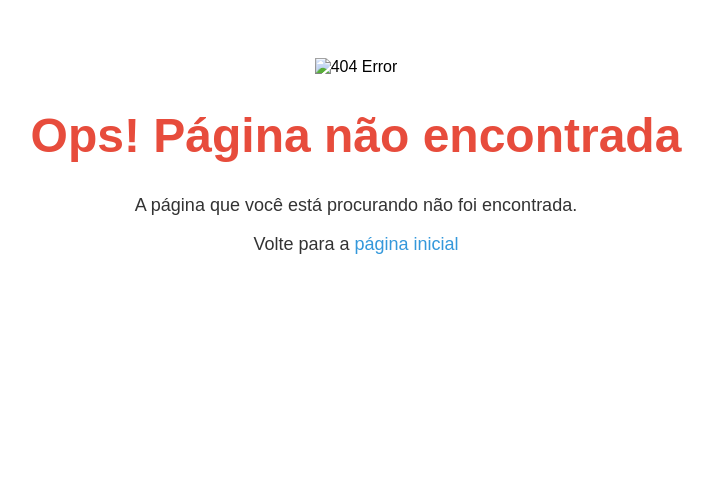
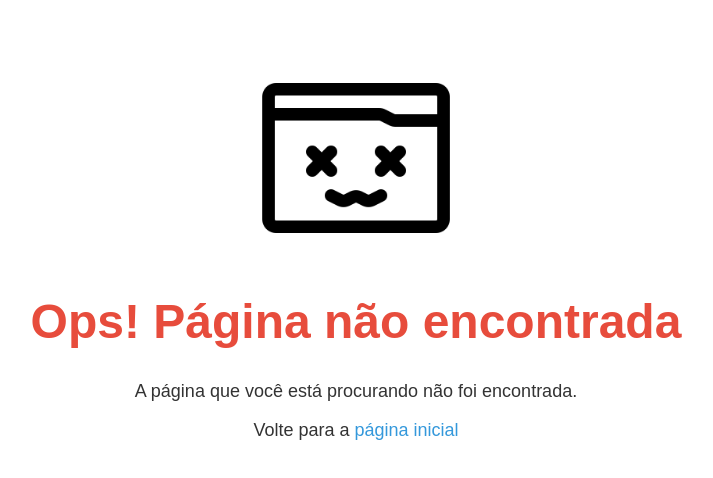
Before and after one commit to joaopedrogsil/myblog, a plain HTML site: page 404.html in a window 1280 px wide. Shown: the whole page, without its empty margins (284-997 px from the left). Drawn offline with Linux system fonts and the light colour scheme.

Commit message:
newcommit

```diff
--- a/404.html
+++ b/404.html
@@ -8,7 +8,7 @@
         <link rel="icon" href="picture/meus-pes.jpg">
     </head>
     <body>
-        <img src="../My-Blog/icons/404-error.png" alt="404 Error">
+        <img src="icons/404-error.png" alt="404 Error">
         <h1>Ops! Página não encontrada</h1>
         <p>A página que você está procurando não foi encontrada.</p>
         <p>Volte para a <a href="index.html">página inicial</a></p>
```
